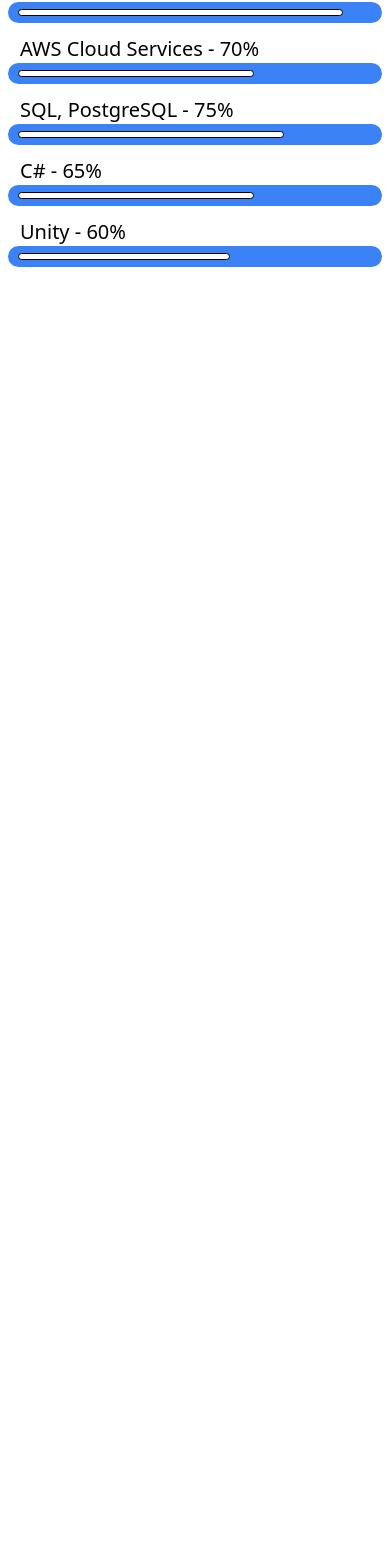
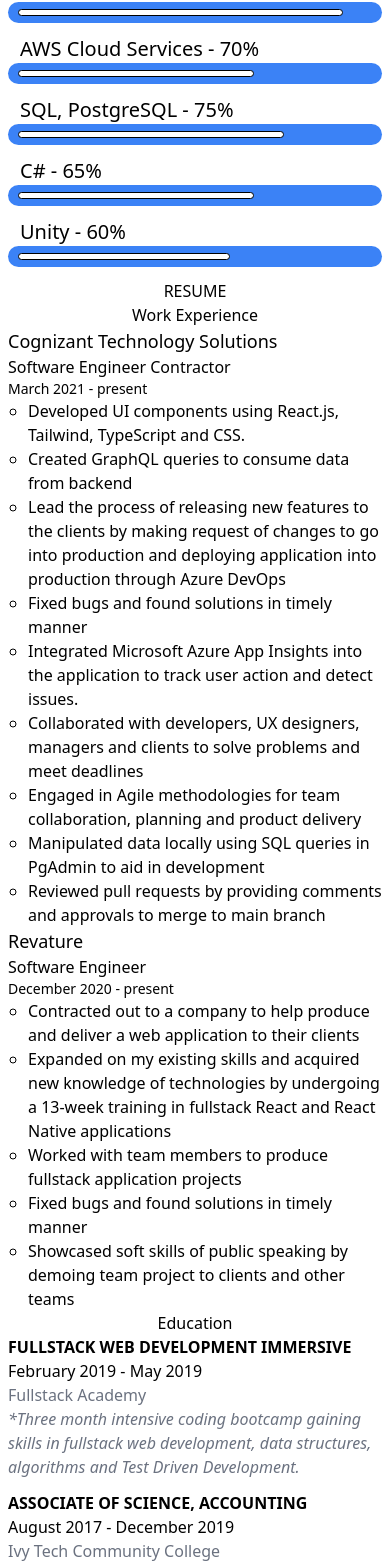
Before and after one commit to Wewe34/cassandra-portfolio, a React (Create React App) app: page / in a window 390 px wide. Shown: the part 718-2286 px from the top of the page. Before the commit the page ends 997 px from the top, so only its background shows below. Built offline with nearby package versions, Linux system fonts and the light colour scheme.

Commit message:
work experience and education skeleton mobile

```diff
--- a/src/components/App/App.tsx
+++ b/src/components/App/App.tsx
@@ -1,5 +1,6 @@
 import React from 'react';
 import AboutMe from '../AboutMe/AboutMe';
+import Resume from '../Resume/Resume';
 import Skills from '../Skills/Skills';
 import './App.css';
 
@@ -8,6 +9,7 @@
     <div className="App h-screen bg-white">
        <AboutMe />
        <Skills />
+       <Resume />
     </div>
   );
 }
--- /dev/null
+++ b/src/components/Resume/Resume.css
@@ -0,0 +1,4 @@
+li {
+    list-style-type: circle;
+    margin-left: 20px;
+}
--- /dev/null
+++ b/src/components/Resume/Resume.tsx
@@ -0,0 +1,75 @@
+import React from "react";
+import "./Resume.css";
+
+const Resume = () => {
+    return (
+        <div>
+            <div id="work-experience">
+                <p>RESUME</p>
+                <p >Work Experience</p>
+                <div className="text-left mx-2">
+                    <div id="job-1">
+                        <p className="text-lg">Cognizant Technology Solutions</p>
+                        <p>Software Engineer Contractor</p>
+                        <p className="text-sm">March 2021 - present</p>
+                        <ul>
+                            <li>Developed UI components using React.js, Tailwind, TypeScript and CSS.</li>
+                            <li>Created GraphQL queries to consume data from backend</li>
+                            <li>
+                                Lead the process of releasing new features to the clients by making request of changes to go
+                                into production and deploying application into production through Azure DevOps
+                            </li>
+                            <li>Fixed bugs and found solutions in timely manner</li>
+                            <li>
+                                Integrated Microsoft Azure App Insights into the application to track user action and detect issues.
+                            </li>
+                            <li>
+                                Collaborated with developers, UX designers, managers and clients to solve problems
+                                and meet deadlines
+                            </li>
+                            <li>Engaged in Agile methodologies for team collaboration, planning and product delivery</li>
+                            <li>Manipulated data locally using SQL queries in PgAdmin to aid in development</li>
+                            <li>Reviewed pull requests by providing comments and approvals to merge to main branch</li>
+                        </ul>
+                    </div>
+                    <div id="job-2">
+                        <p className="text-lg">Revature</p>
+                        <p>Software Engineer</p>
+                        <p className="text-sm">December 2020 - present</p>
+                        <ul>
+                            <li>Contracted out to a company to help produce and deliver a web application to their clients</li>
+                            <li>
+                                Expanded on my existing skills and acquired new knowledge of technologies by undergoing a
+                                13-week training in fullstack React and React Native applications
+                            </li>
+                            <li>Worked with team members to produce fullstack application projects</li>
+                            <li>Fixed bugs and found solutions in timely manner</li>
+                            <li>Showcased soft skills of public speaking by demoing team project to clients and other teams</li>
+                        </ul>
+                    </div>
+                </div>
+            </div>
+            <div id="education">
+                <p>Education</p>
+                <div className="text-left mx-2">
+                    <div id="education-1" className="pb-3">
+                        <p className="font-bold">FULLSTACK WEB DEVELOPMENT IMMERSIVE</p>
+                        <p>February 2019 - May 2019</p>
+                        <p className="text-gray-500">Fullstack Academy</p>
+                        <p className="text-gray-500 italic">
+                            *Three month intensive coding bootcamp gaining skills in fullstack web development,
+                            data structures, algorithms and Test Driven Development.
+                        </p>
+                    </div>
+                    <div id="education-2" className="pb-3">
+                        <p className="font-bold">ASSOCIATE OF SCIENCE, ACCOUNTING</p>
+                        <p>August 2017 - December 2019</p>
+                        <p className="text-gray-500">Ivy Tech Community College</p>
+                    </div>
+                </div>
+            </div>
+        </div>
+    )
+}
+
+export default Resume;
```
